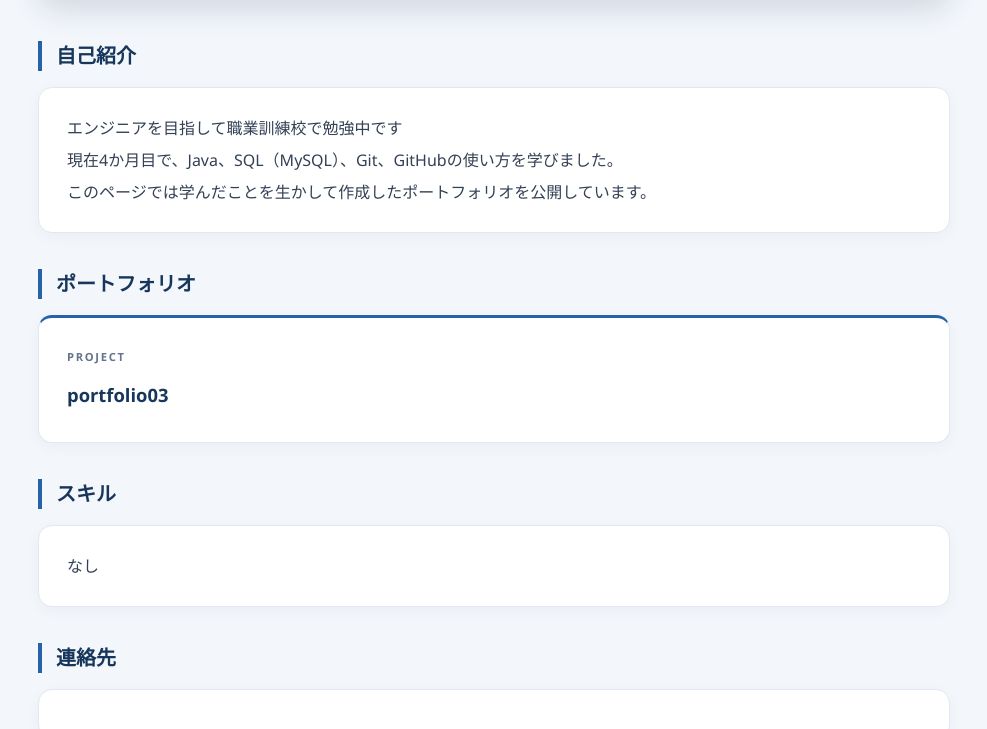
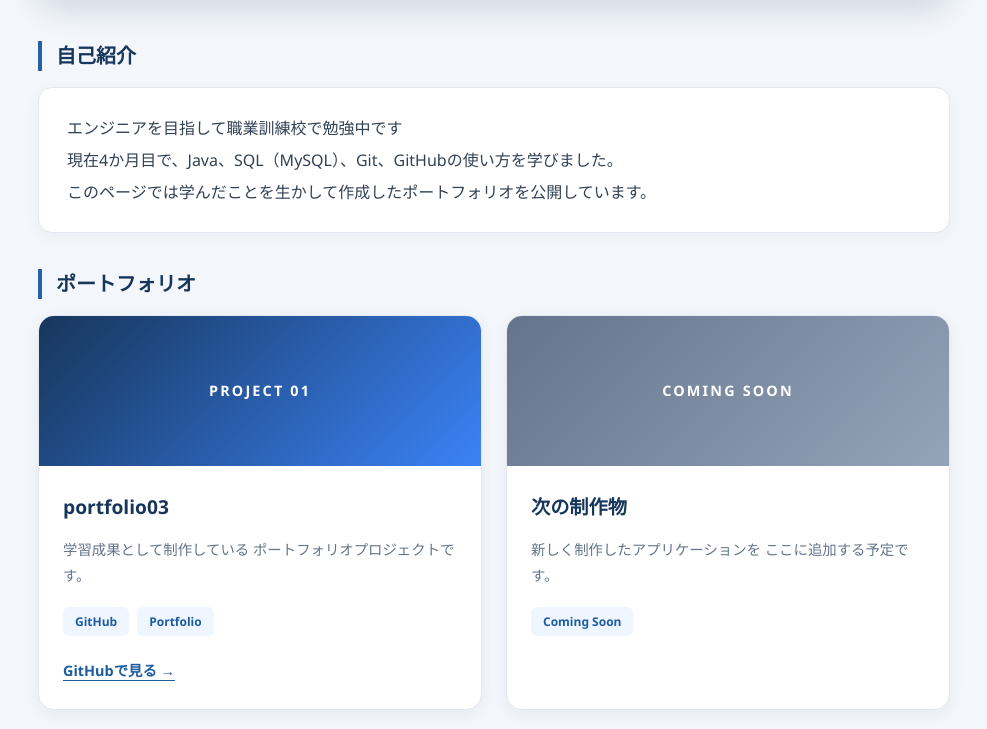
Before and after one commit to Ketsuben/Ketsuben.github.io, a plain HTML site: page index.html in a window 1280 px wide. Shown: the part 219-948 px from the top of the page, without its empty margins (146-1133 px from the left). Drawn offline with Linux system fonts and the light colour scheme.

Commit message:
feat: ポートフォリオ一覧のカード化

```diff
--- a/css/style.css
+++ b/css/style.css
@@ -249,3 +249,164 @@ html.dark {
         transform: none;
     }
 }
+
+
+/* ==========================================
+   ポートフォリオ一覧
+   ========================================== */
+
+/* カードを横並びにする */
+.portfolio-grid {
+    display: grid;
+    grid-template-columns: repeat(2, minmax(0, 1fr));
+    gap: 24px;
+}
+
+/* カード全体 */
+.portfolio-grid .portfolio-card {
+    padding: 0;
+    overflow: hidden;
+    background: #ffffff;
+    border: 1px solid #e2e8f0;
+    border-radius: 16px;
+    box-shadow: 0 4px 16px rgba(15, 23, 42, 0.06);
+    color: #334155;
+    font-size: 1rem;
+    font-weight: normal;
+    transition:
+        transform 0.25s ease,
+        box-shadow 0.25s ease,
+        opacity 0.7s ease;
+}
+
+/* 既存の擬似要素によるPROJECT表示を無効化 */
+.portfolio-grid .portfolio-card::before {
+    content: none;
+}
+
+/* カードのホバー演出 */
+.portfolio-grid .portfolio-card:hover {
+    transform: translateY(-5px);
+    box-shadow: 0 12px 32px rgba(23, 54, 91, 0.15);
+}
+
+/* カード上部の画像領域 */
+.portfolio-image {
+    display: flex;
+    align-items: center;
+    justify-content: center;
+    height: 150px;
+    background: linear-gradient(135deg, #17365b, #3b82f6);
+    color: white;
+    font-size: 0.9rem;
+    font-weight: 700;
+    letter-spacing: 0.15em;
+}
+
+/* 制作予定カード */
+.portfolio-image-next {
+    background: linear-gradient(135deg, #64748b, #94a3b8);
+}
+
+/* カード本文 */
+.portfolio-content {
+    padding: 24px;
+}
+
+.portfolio-content h3 {
+    margin: 0 0 12px;
+    color: #17365b;
+    font-size: 1.2rem;
+}
+
+/* 作品の説明文 */
+.portfolio-grid .portfolio-description {
+    margin: 0 0 18px;
+    padding: 0;
+    border: none;
+    border-radius: 0;
+    background: transparent;
+    box-shadow: none;
+    color: #64748b;
+    font-size: 0.9rem;
+    font-weight: normal;
+    line-height: 1.8;
+}
+
+/* 使用技術タグ */
+.portfolio-tags {
+    display: flex;
+    flex-wrap: wrap;
+    gap: 8px;
+    margin-bottom: 20px;
+}
+
+.portfolio-tags span {
+    padding: 4px 12px;
+    border-radius: 6px;
+    background: #eff6ff;
+    color: #1d5c9f;
+    font-size: 0.75rem;
+    font-weight: 600;
+}
+
+/* GitHubへのリンク */
+.portfolio-link {
+    display: inline-block;
+    font-size: 0.9rem;
+    font-weight: 700;
+}
+
+/* ==========================================
+   ダークモード対応
+   ========================================== */
+
+.dark .portfolio-grid .portfolio-card {
+    background: #182337;
+    border-color: #334155;
+    color: #e2e8f0;
+}
+
+.dark .portfolio-content h3 {
+    color: #bfdbfe;
+}
+
+.dark .portfolio-grid .portfolio-description {
+    background: transparent;
+    color: #cbd5e1;
+    box-shadow: none;
+}
+
+.dark .portfolio-tags span {
+    background: #1e3a5f;
+    color: #bfdbfe;
+}
+
+/* ==========================================
+   レスポンシブ対応
+   ========================================== */
+
+@media (max-width: 600px) {
+    .portfolio-grid {
+        grid-template-columns: 1fr;
+    }
+
+    .portfolio-image {
+        height: 130px;
+    }
+
+    .portfolio-content {
+        padding: 20px;
+    }
+}
+
+/* アニメーション軽減設定 */
+@media (prefers-reduced-motion: reduce) {
+    .portfolio-grid .portfolio-card {
+        transition: none;
+    }
+
+    .portfolio-grid .portfolio-card:hover {
+        transform: none;
+    }
+}
--- a/index.html
+++ b/index.html
@@ -9,22 +9,63 @@
 </head>
 <body>
     <h1>血便のポートフォリオ公開サイト</h1>
-    <h2>自己紹介</h2>
-    <p>
-        エンジニアを目指して職業訓練校で勉強中です<br>
-        現在4か月目で、Java、SQL（MySQL）、Git、GitHubの使い方を学びました。<br>
-        このページでは学んだことを生かして作成したポートフォリオを公開しています。
-    </p>
-    <h2 class="reveal">ポートフォリオ</h2>
-    <p class="portfolio-card">portfolio03</p>
+	<h2 class="reveal">自己紹介</h2>
+	<p>
+		エンジニアを目指して職業訓練校で勉強中です<br>
+		現在4か月目で、Java、SQL（MySQL）、Git、GitHubの使い方を学びました。<br>
+		このページでは学んだことを生かして作成したポートフォリオを公開しています。
+	</p>
 
-	<h2 class="reveal">スキル</h2>
-	<p>なし</p>
 
+	<h2 class="reveal">ポートフォリオ</h2>
+	<div class="portfolio-grid">
+	    <!-- 作品1：portfolio03 -->
+	    <article class="portfolio-card reveal">
+	        <div class="portfolio-image">
+	            <span>PROJECT 01</span>
+	        </div>
+	        <div class="portfolio-content">
+	            <h3>portfolio03</h3>
+	            <p class="portfolio-description">
+	                学習成果として制作している
+	                ポートフォリオプロジェクトです。
+	            </p>
+	            <div class="portfolio-tags">
+	                <span>GitHub</span>
+	                <span>Portfolio</span>
+	            </div>
+	            <a class="portfolio-link"
+	               href="https://github.com/Ketsuben/portfolio03"
+	               target="_blank"
+	               rel="noopener noreferrer">
+	                GitHubで見る →
+	            </a>
+	        </div>
+	    </article>
+
+	    <!-- 作品2：今後追加予定 -->
+	    <article class="portfolio-card reveal">
+	        <div class="portfolio-image portfolio-image-next">
+	            <span>COMING SOON</span>
+	        </div>
+	        <div class="portfolio-content">
+	            <h3>次の制作物</h3>
+	            <p class="portfolio-description">
+	                新しく制作したアプリケーションを
+	                ここに追加する予定です。
+	            </p>
+	            <div class="portfolio-tags">
+	                <span>Coming Soon</span>
+	            </div>
+	        </div>
+	    </article>
+	</div>
 	<h2 class="reveal">連絡先</h2>
 	<p></p>
+	<br>
+	<button id="themeToggle" class="theme-toggle" type="button" aria-pressed="false">
+		🌙 ダークモード
+	</button>
+	</body>
 
-	<br>
-	<button id="themeToggle" class="theme-toggle" type="button" aria-pressed="false">☽ ダークモード</button>
-</body>
 </html>
```
